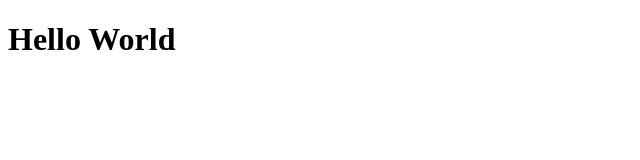
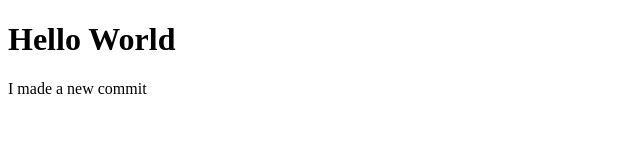
Before and after one commit to jake-johnson-kenzie/git-collab-demo, a plain HTML site: page index.html in a window 1280 px wide. Shown: the whole page, without its empty margins (0-640 px from the left). Drawn offline with Linux system fonts and the light colour scheme.

Commit message:
Update index.html
Added paragraph text

```diff
--- a/index.html
+++ b/index.html
@@ -7,5 +7,6 @@
   </head>
   <body>
     <h1>Hello World</h1>
+    <p>I made a new commit</p>
   </body>
 </html>
```
